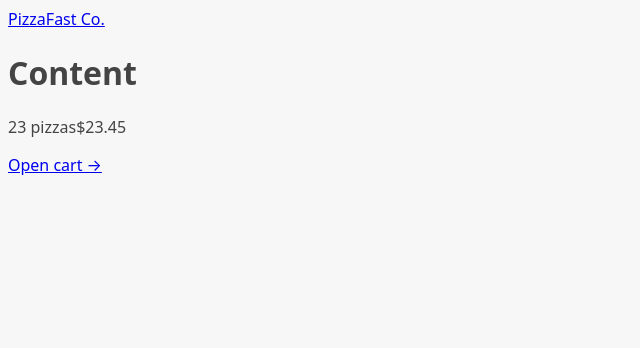
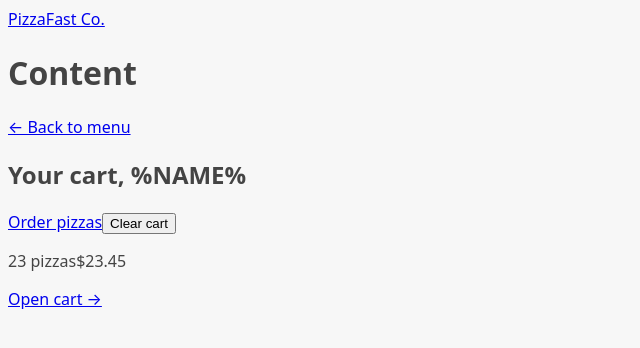
Before and after one commit to YuejiaoShi/pizza-fast-shop, a React (Vite) app: page /cart in a window 1280 px wide. Shown: the top 348 px of the page, without its empty margins (0-640 px from the left). Built offline with nearby package versions, Linux system fonts and the light colour scheme.

Commit message:
use Outlet

```diff
--- a/src/UI/AppLayout.tsx
+++ b/src/UI/AppLayout.tsx
@@ -9,7 +9,7 @@ const AppLayout: React.FC = () => {
       <Header />
       <main>
         <h1>Content</h1>
-        {/* <Outlet /> */}
+        <Outlet />
       </main>
       <CartOverview />
     </div>
```
